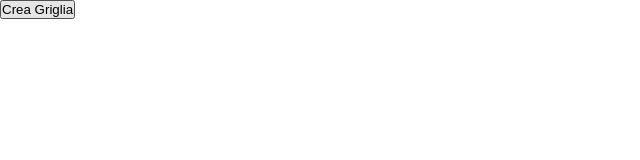
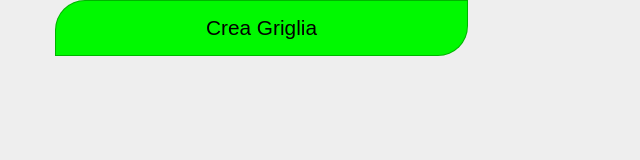
Before and after one commit to AngeloDima/js-campominato-grid, a plain HTML site: page index.html in a window 1280 px wide. Shown: the whole page, without its empty margins (0-640 px from the left). Drawn offline with Linux system fonts and the light colour scheme.

Commit message:
migliorie grafiche css

```diff
--- a/style.css
+++ b/style.css
@@ -6,7 +6,11 @@
 
 
 
-/* Utility */
+body{
+    background-color: rgb(238, 238, 238);
+}
+
+
 .container{
     max-width: 1200px;
     margin: 0 auto;
@@ -42,3 +46,14 @@
   .odd{
     background-color: brown;
   }
+
+
+  #init-btn{
+    padding: 15px 150px 15px 150px;
+    background-color: #00f900;
+    border: 1px solid #00000047;
+    border-radius: 30px 0px 30px 0px;
+    font-size: 1.3rem;
+    position: relative;
+    left: 55px;
+  }
```
